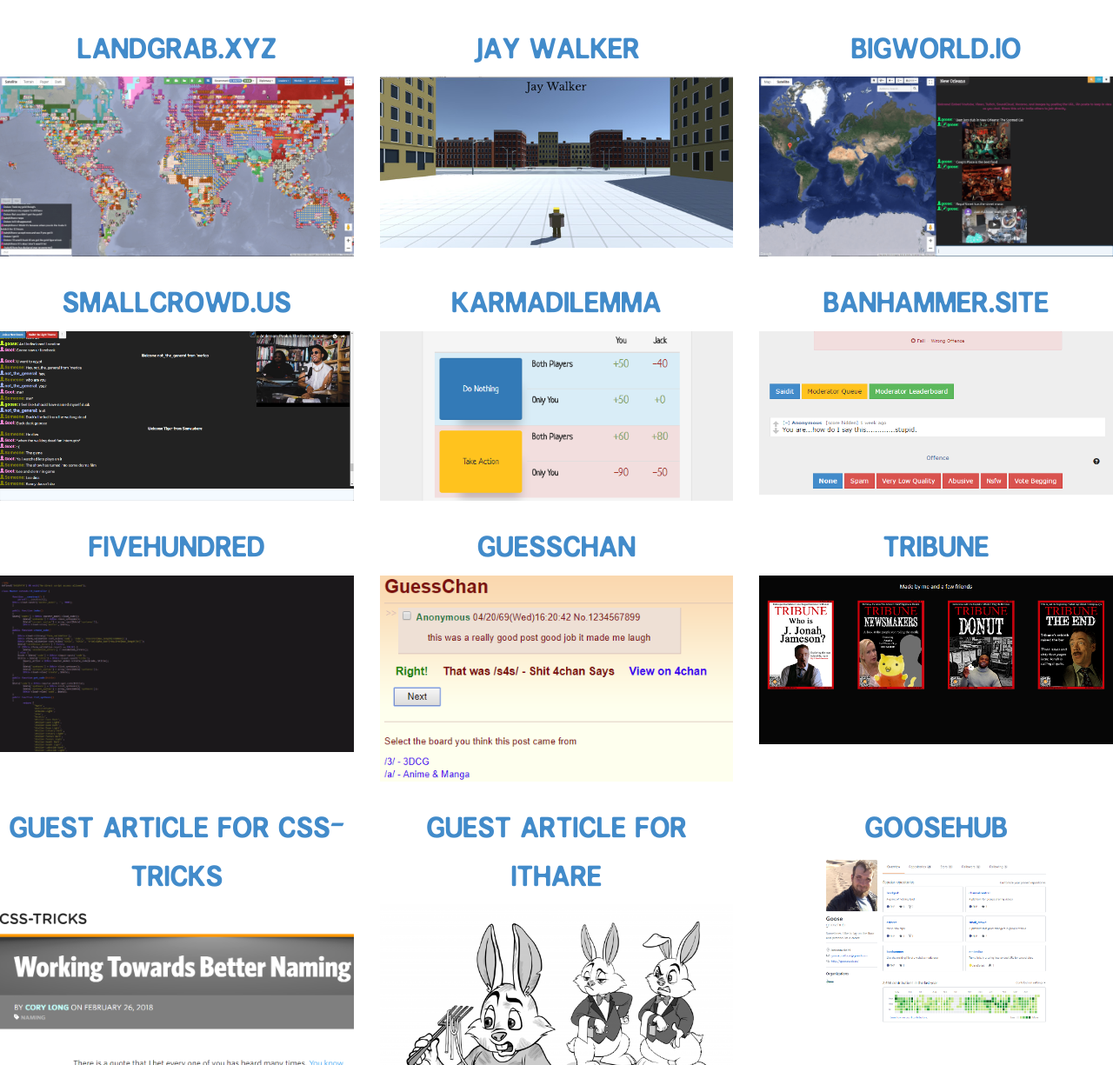
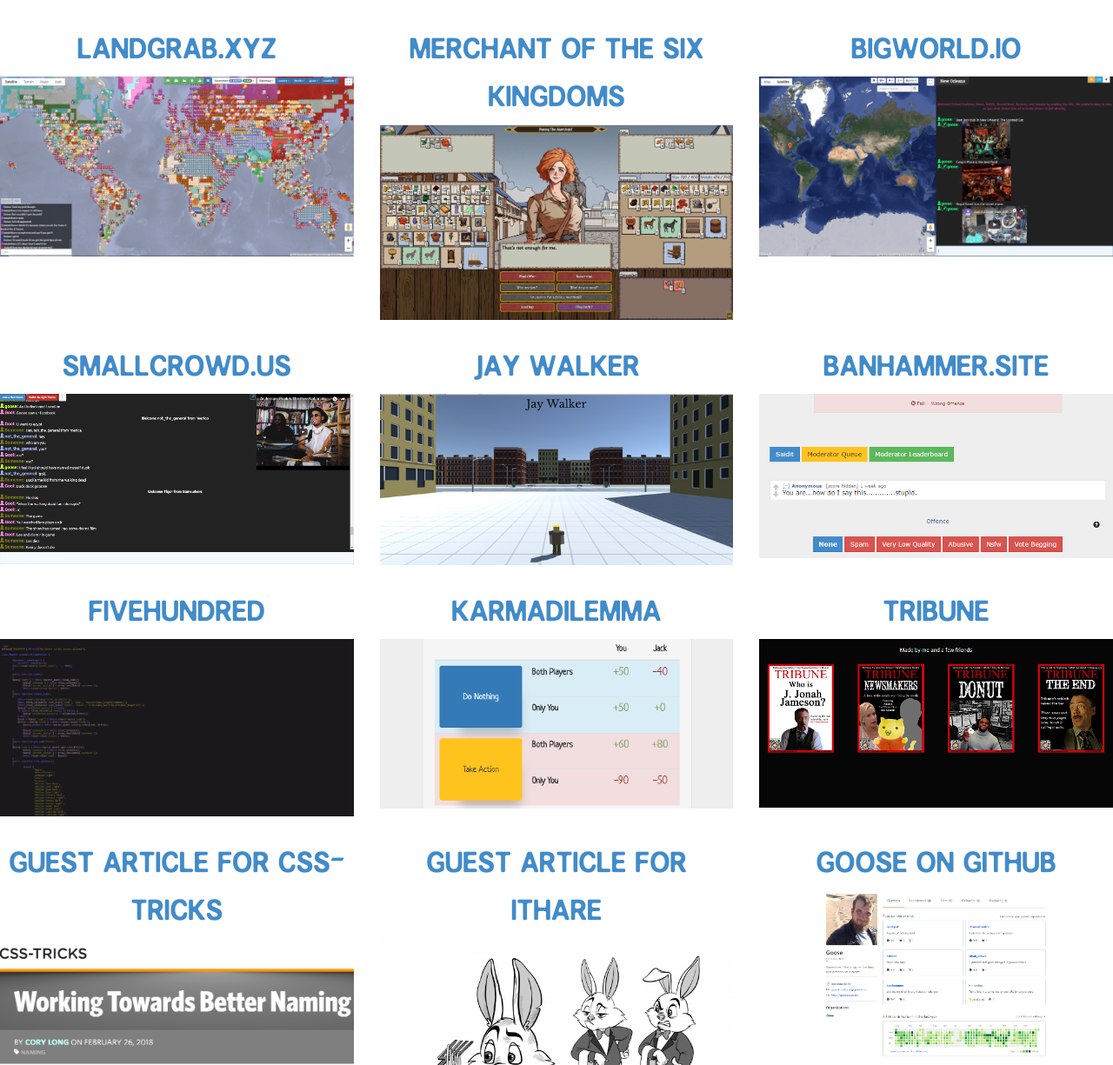
Before and after one commit to goosehub/gooseweb, a plain HTML site: page index.html in a window 1280 px wide. Shown: the part 104-1329 px from the top of the page at 87% size. Drawn offline with Linux system fonts and the light colour scheme.

Commit message:
Add merchant game

```diff
--- a/index.html
+++ b/index.html
@@ -38,9 +38,9 @@
 			</a>
 		</div>
 		<div class="col-md-4">
-			<a href="https://store.steampowered.com/app/937320/Jay_Walker/">
-				<h2>Jay Walker</h2>
-				<img alt="Jay Walker" src="resources/images/jaywalker.jpg"/>
+			<a href="https://www.merchantofthesixkingdoms.com/">
+				<h2>Merchant of the Six Kingdoms</h2>
+				<img alt="merchant of the six kingdoms" src="resources/images/merchant.png"/>
 			</a>
 		</div>
 		<div class="col-md-4">
@@ -58,9 +58,9 @@
 			</a>
 		</div>
 		<div class="col-md-4">
-			<a href="https://karmadilemma.com/">
-				<h2>karmadilemma</h2>
-				<img alt="karmadilemma" src="resources/images/karmadilemma.png"/>
+			<a href="https://store.steampowered.com/app/937320/Jay_Walker/">
+				<h2>Jay Walker</h2>
+				<img alt="Jay Walker" src="resources/images/jaywalker.jpg"/>
 			</a>
 		</div>
 		<div class="col-md-4">
@@ -78,9 +78,9 @@
 			</a>
 		</div>
 		<div class="col-md-4">
-			<a href="https://gooseweb.io/guesschan/">
-				<h2>guesschan</h2>
-				<img alt="GuessChan" src="resources/images/guesschan.png"/>
+			<a href="https://karmadilemma.com/">
+				<h2>karmadilemma</h2>
+				<img alt="karmadilemma" src="resources/images/karmadilemma.png"/>
 			</a>
 		</div>
 		<div class="col-md-4">
@@ -105,7 +105,7 @@
 		</div>
 		<div class="col-md-4">
 			<a href="https://github.com/goosehub/">
-				<h2>Goosehub</h2>
+				<h2>Goose on Github</h2>
 				<img alt="Sunset" src="resources/images/github.png"/>
 			</a>
 		</div>
@@ -123,6 +123,12 @@
 		</div>
 	</div>
 	<!--
+		<div class="col-md-4" style="display: none;">
+			<a href="https://gooseweb.io/guesschan/">
+				<h2>guesschan</h2>
+				<img alt="GuessChan" src="resources/images/guesschan.png"/>
+			</a>
+		</div>
 		<div class="col-md-4" style="display: none;">
 			<a href="https://channelcentral.me/">
 				<h2>channelcentral.me</h2>
```
Also changed, not shown: resources/images/merchant.png (added).
